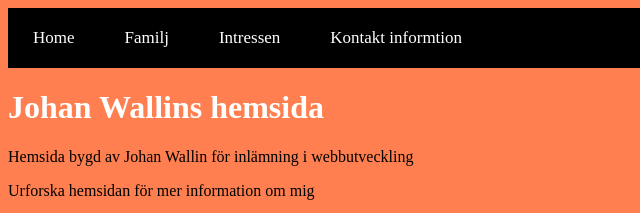
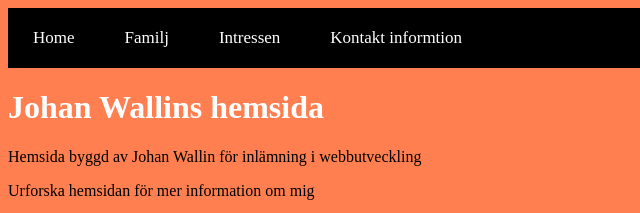
Before and after one commit to nahoJW/Egen-webbplats, a plain HTML site: page index.html in a window 1280 px wide. Shown: the top 213 px of the page, 0-640 px from the left. Drawn offline with Linux system fonts and the light colour scheme.

Commit message:
stavfels korrektion

```diff
--- a/index.html
+++ b/index.html
@@ -14,7 +14,7 @@
                 </div>
 
       <h1>Johan Wallins hemsida</h1><!--Huvud titel-->
-        <p>Hemsida bygd av Johan Wallin för inlämning i webbutveckling</p><!--skriver ut text-->
+        <p>Hemsida byggd av Johan Wallin för inlämning i webbutveckling</p><!--skriver ut text-->
         <p>Urforska hemsidan för mer information om mig</p>
         <img src="https://image-aws-us-west-2.vsco.co/65d5d4/138108725/5d83c8c1dd26f176cb83174a/600x760/vsco5d83c8c431d1e.jpg" alt="Johan Wallin"><!--Lägger till bild-->
     </body><!--Avslutar huvuddel-->
```
